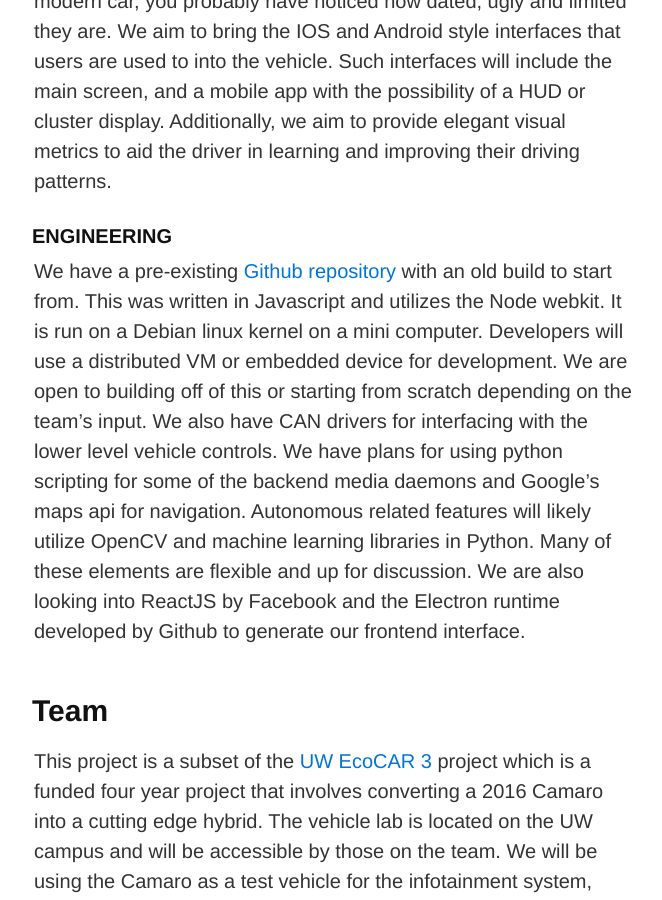
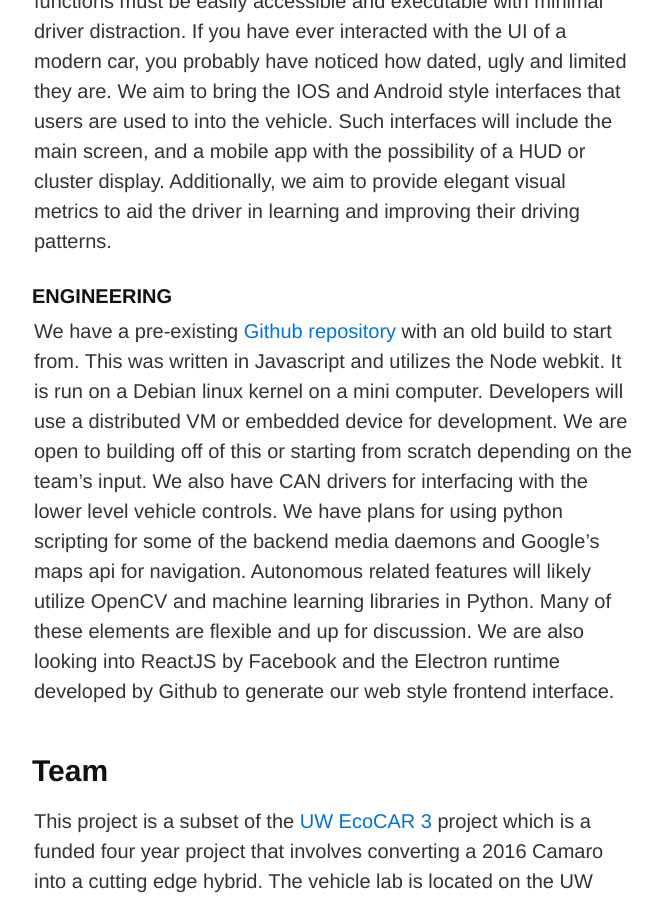
Before and after one commit to UWEcoCAR/UW-Infotainment-Summary, a Jekyll site: the page built from index.md, in a window 1280 px wide and 900 px high, scrolled down 2714 px. Shown: the whole window, without its empty margins (306-968 px from the left). Built offline with Jekyll 4.4.1, drawn with Linux system fonts in a browser that asks for light colours; Markdown is read by kramdown in place of the engine named in the settings; some of the changed text lies outside the part shown.

Commit message:
added features fixed wording

```diff
--- a/index.md
+++ b/index.md
@@ -1,6 +1,7 @@
 ---
 layout: default
 ---
+
 ![alt text](https://github.com/jake-g/Vehicle-Infotainment-Center/raw/gh-pages/_images/banner.png)
 
 # Vehicle Infotainment Center
@@ -59,7 +61,7 @@ The automotive industry is flooded with dated, proprietary technologies. With th
 The canvas will be a touchscreen interface with simplicity as the forefront of the UI. Unlike a phone which is always in near the users face, this will be a supplement the the driving experience and not a distraction. This means the design focus will be smoothness and ease of use rather than animations and flashy menus. All main functions must be easily accessible and executable with minimal driver distraction. If you have ever interacted with the UI of a modern car, you probably have noticed how dated, ugly and limited they are. We aim to bring the IOS and Android style interfaces that users are used to into the vehicle. Such interfaces will include the main screen, and a mobile app with the possibility of a HUD or cluster display. Additionally, we aim to provide elegant visual metrics to aid the driver in learning and improving their driving patterns.
 
 #### Engineering
-We have a pre-existing [Github repository](https://github.com/UWEcoCAR/UWCenterStack) with an old build to start from. This was written in Javascript and utilizes the Node webkit. It is run on a Debian linux kernel on a mini computer. Developers will use a distributed VM or embedded device for development. We are open to building off of this or starting from scratch depending on the team's input. We also have CAN drivers for interfacing with the lower level vehicle controls. We have plans for using python scripting for some of the backend media daemons and Google's maps api for navigation. Autonomous related features will likely utilize OpenCV and machine learning libraries in Python. Many of these elements are flexible and up for discussion. We are also looking into ReactJS by Facebook and the Electron runtime developed by Github to generate our frontend interface.
+We have a pre-existing [Github repository](https://github.com/UWEcoCAR/UWCenterStack) with an old build to start from. This was written in Javascript and utilizes the Node webkit. It is run on a Debian linux kernel on a mini computer. Developers will use a distributed VM or embedded device for development. We are open to building off of this or starting from scratch depending on the team's input. We also have CAN drivers for interfacing with the lower level vehicle controls. We have plans for using python scripting for some of the backend media daemons and Google's maps api for navigation. Autonomous related features will likely utilize OpenCV and machine learning libraries in Python. Many of these elements are flexible and up for discussion. We are also looking into ReactJS by Facebook and the Electron runtime developed by Github to generate our web style frontend interface.
 
 ## Team
 This project is a subset of the [UW EcoCAR 3](http://uwecocar.com/index.html) project which is a funded four year project that involves converting a 2016 Camaro into a cutting edge hybrid. The vehicle lab is located on the UW campus and will be accessible by those on the team. We will be using the Camaro as a test vehicle for the infotainment system, however the design intent is to design it to be compatible with all modern vehicles. Some features, like the Camaro autopilot, will require NDA's and need to remain private. This is because they rely on donated cutting edge hardware that we could never afford. We can eventually generalize our algorithms to work on generic hardware that anyone can use.
```
Also changed, not shown: other parts of index.md (+7 -6 lines).
